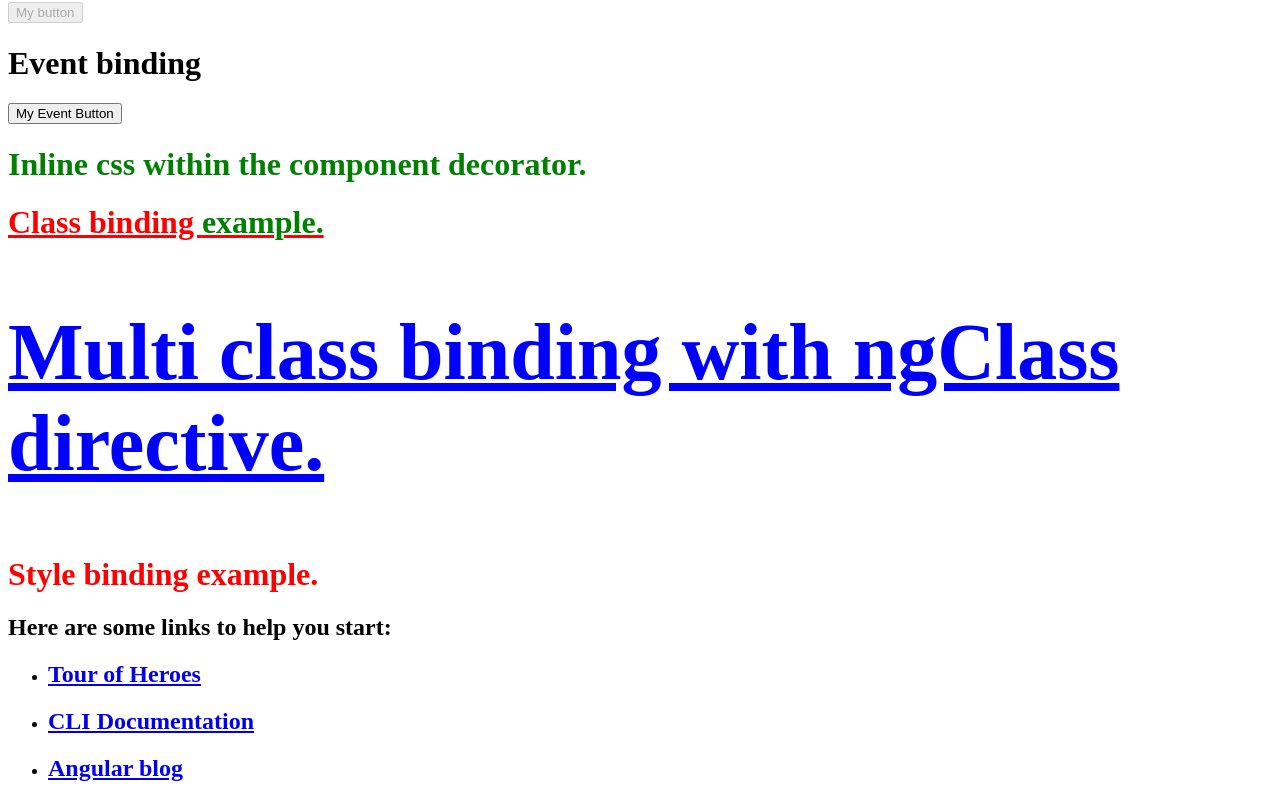
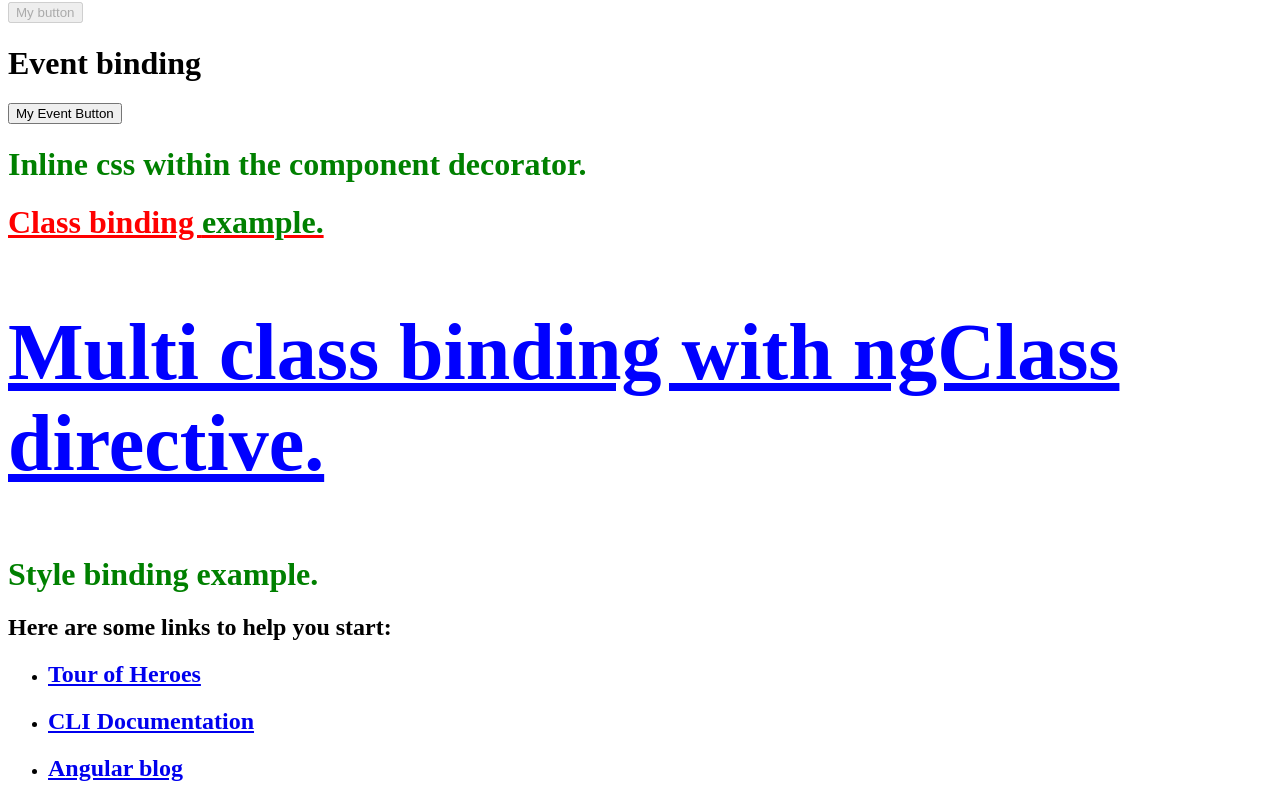
Before and after one commit to varvarasd/my-dream-app, an Angular app: page / in a window 1280 px wide. Shown: the part 1224-2026 px from the top of the page. Built offline with nearby package versions, Linux system fonts and the light colour scheme.

Commit message:
if titleStyle is defined (?), change the color to green else (:) change it to pink - will show green

```diff
--- a/src/app/style-binding/style-binding.component.ts
+++ b/src/app/style-binding/style-binding.component.ts
@@ -4,7 +4,7 @@ import { Component, OnInit } from '@angular/core';
   selector: 'app-style-binding',
   template: `
 
-    <h1 [style.color]="titleStyle">Style binding example.</h1>
+    <h1 [style.color]="titleStyle ? 'green' : 'pink'">Style binding example.</h1>
 
   `,
   styles: [`
@@ -17,7 +17,7 @@ import { Component, OnInit } from '@angular/core';
 })
 export class StyleBindingComponent implements OnInit {
 
-  titleStyle = 'red';
+  titleStyle = true;
 
   constructor() { }
 
```
